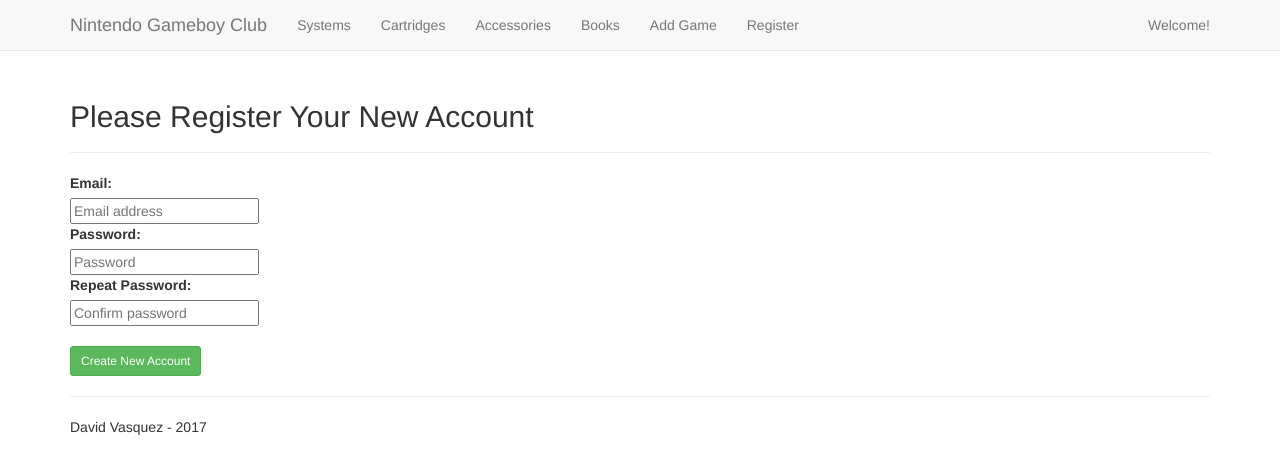
After one commit to davaqz/gameapp, a Flask app: page /register in a window 1280 px wide. The commit adds this page. Shown: the top 474 px of the page. Run offline with Flask 2, Linux system fonts and the light colour scheme; some libraries are stand-ins or nearby versions.

Commit message:
Added user registration

```diff
--- a/gameapp/games/forms.py
+++ b/gameapp/games/forms.py
@@ -1,4 +1,4 @@
-# gameapp/forms.py
+# gameapp/games/forms.py
 
 from flask_wtf import FlaskForm
 from wtforms import StringField
--- a/gameapp/games/views.py
+++ b/gameapp/games/views.py
@@ -13,7 +13,7 @@ from .forms import AddGameForm
 ####config####
 ##############
 
-games_blueprint = Blueprint('games', __name__, template_folder='templates')
+games_blueprint = Blueprint('games', __name__)
 
 ##########################
 #### helper functions ####
--- a/gameapp/games/templates/layout.html
+++ b/gameapp/templates/layout.html
@@ -37,6 +37,7 @@
             <li><a href="#">Accessories</a></li>
             <li><a href="#">Books</a></li>
             <li><a href="{{ url_for('games.add_game') }}">Add Game</a></li>
+            <li><a href="{{ url_for('users.register') }}">Register</a></li>
           </ul>
           <ul class="nav navbar-nav navbar-right">
             <li><a href="#">Welcome!</a></li>
--- /dev/null
+++ b/gameapp/templates/register.html
@@ -0,0 +1,21 @@
+{% extends "layout.html" %}
+{% from "_form_macros.html" import render_field %}
+
+{% block content %}
+
+<div class="user-registration">
+  <div class="page-header">
+    <h2>Please Register Your New Account</h2>
+  </div>
+  <form action="{{ url_for('users.register') }}" method="post">
+    {{ form.csrf_token }}
+    <dl>
+      {{ render_field(form.email, placeholder="Email address") }}
+      {{ render_field(form.password, placeholder="Password") }}
+      {{ render_field(form.confirm, placeholder="Confirm password") }}
+    </dl>
+    <button class="btn btn-sm btn-success" type="submit">Create New Account</button>
+  </form>
+</div>
+
+{% endblock %}
--- /dev/null
+++ b/gameapp/users/forms.py
@@ -0,0 +1,10 @@
+# gameapp/users/forms.py
+
+from flask_wtf import FlaskForm
+from wtforms import StringField, PasswordField
+from wtforms.validators import DataRequired, Length, EqualTo, Email
+
+class RegisterForm(FlaskForm):
+    email = StringField('Email', validators=[DataRequired(), Email(), Length(min=6, max=40)])
+    password = PasswordField('Password', validators=[DataRequired(), Length(min=6, max=40)])
+    confirm = PasswordField('Repeat Password', validators=[DataRequired(), EqualTo('password')])
--- a/gameapp/users/views.py
+++ b/gameapp/users/views.py
@@ -4,18 +4,40 @@
 ####imports####
 ###############
 
-from flask import render_template, Blueprint
+from flask import render_template, Blueprint, request, redirect, url_for, flash
+from sqlalchemy.exc import IntegrityError
+
+from .forms import RegisterForm
+from gameapp import db
+from gameapp.models import User
 
 ##############
 ####config####
 ##############
 
-users_blueprint = Blueprint('users', __name__, template_folder='templates')
+users_blueprint = Blueprint('users', __name__)
 
 ##############
 ####routes####
 ##############
 
+@users_blueprint.route('/register', methods=['GET', 'POST'])
+def register():
+    form = RegisterForm(request.form)
+    if request.method == 'POST':
+        if form.validate_on_submit():
+            try:
+                new_user = User(form.email.data, form.password.data)
+                new_user.authenticated = True
+                db.session.add(new_user)
+                db.session.commit()
+                flash('Thanks for registering!', 'success')
+                return redirect(url_for('games.index'))
+            except IntegrityError:
+                db.session.rollback()
+                flash('ERROR! Email ({}) already exists.'.format(form.email.data), 'error')
+    return render_template('register.html', form=form)
+
 @users_blueprint.route('/login')
 def login():
 	return render_template('login.html')
```
Also changed, not shown: db_create.py (added, +19 -0 lines), gameapp/forms.py (deleted, +0 -9 lines), gameapp/games/templates/index.html (deleted, +0 -28 lines), gameapp/models.py (+15 -0 lines), gameapp/tests/test_users.py (+45 -2 lines), gameapp/templates/_form_macros.html (renamed from gameapp/games/templates/_form_macros.html), gameapp/templates/add_game.html (renamed from gameapp/games/templates/add_game.html), gameapp/templates/games.html (renamed from gameapp/games/templates/games.html), gameapp/templates/login.html (renamed from gameapp/users/templates/login.html).
